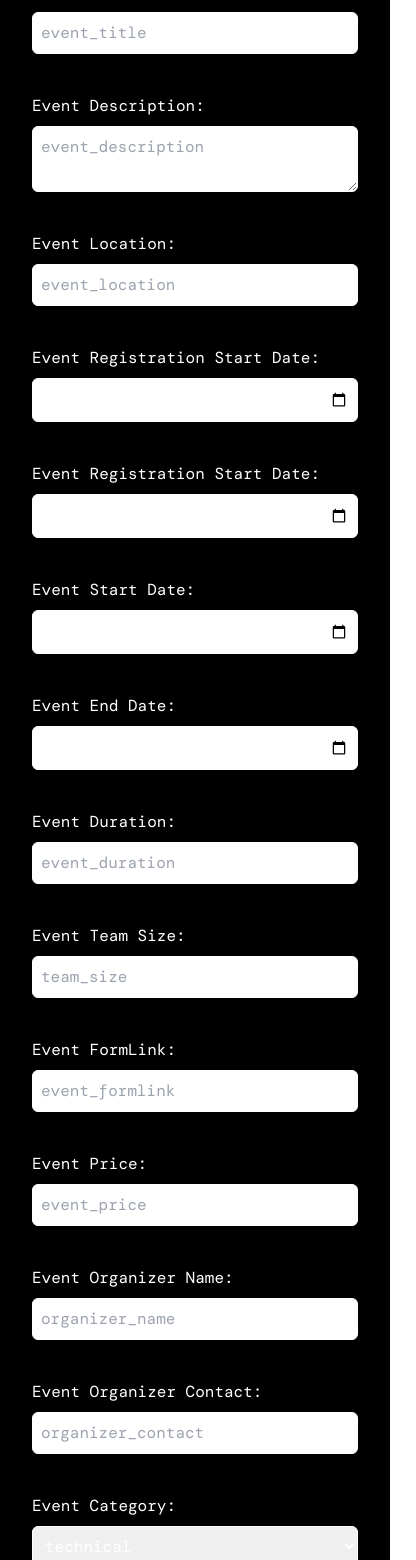
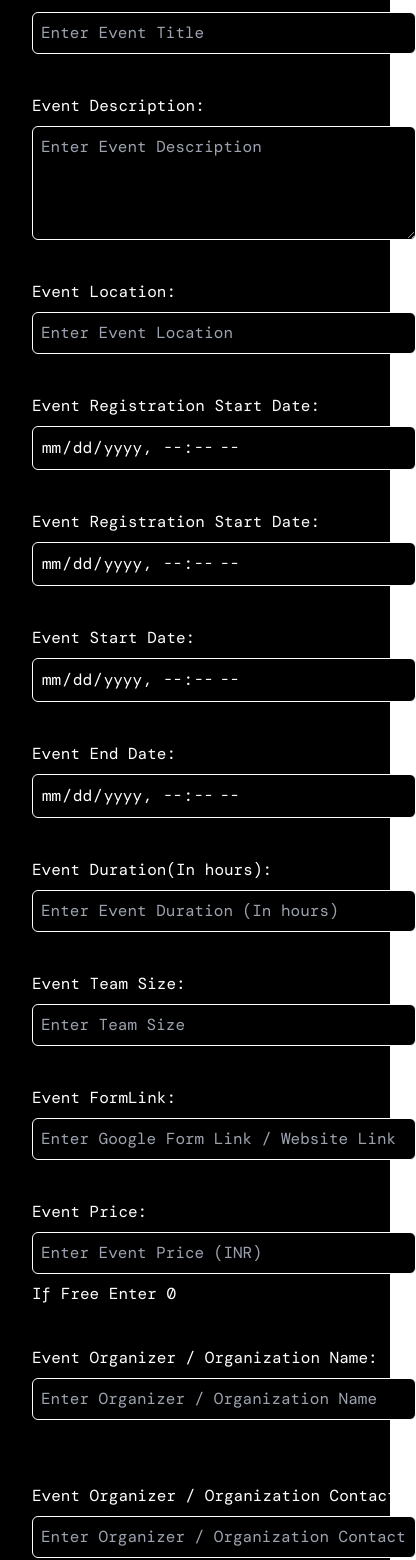
Before and after one commit to TejasNasre/nexmeet, a Next.js app: page /add-event in a window 390 px wide. Shown: the part 148-1708 px from the top of the page, 416 px wide, since content can reach past the window. Built offline with nearby package versions, Linux system fonts and the light colour scheme; no server answers; a web font is replaced by a local one.

Commit message:
fix::hero and add-event

```diff
--- a/src/app/(event)/add-event/page.tsx
+++ b/src/app/(event)/add-event/page.tsx
@@ -120,34 +120,36 @@ export default function AddEvent() {
           <label htmlFor="event_title">Event Title: </label>
           <input
             type="text"
-            placeholder="event_title"
+            placeholder="Enter Event Title"
             {...register("event_title", { required: true, max: 999, min: 39 })}
-            className="-full border border-white p-2 rounded-md"
+            className="w-full border border-white p-2 rounded-md bg-black text-white"
           />
         </div>
         <div className="flex flex-col gap-2">
           <label htmlFor="event_description">Event Description: </label>
           <textarea
-            placeholder="event_description"
+            placeholder="Enter Event Description"
+            rows={4}
+            cols={50}
             {...register("event_description", {
               required: true,
               max: 999,
               min: 39,
             })}
-            className="w-full border border-white p-2 rounded-md"
+            className="w-full border border-white p-2 rounded-md bg-black text-white"
           />
         </div>
         <div className="flex flex-col gap-2">
           <label htmlFor="event_location">Event Location: </label>
           <input
             type="text"
-            placeholder="event_location"
+            placeholder="Enter Event Location"
             {...register("event_location", {
               required: true,
               max: 999,
               min: 38,
             })}
-            className="w-full border border-white p-2 rounded-md"
+            className="w-full border border-white p-2 rounded-md bg-black text-white"
           />
         </div>
         <div className="flex flex-col gap-2">
@@ -158,7 +160,7 @@ export default function AddEvent() {
             type="datetime-local"
             placeholder="event_registration_startdate"
             {...register("event_registration_startdate", { required: true })}
-            className="w-full border border-white p-2 rounded-md"
+            className="w-full border border-white p-2 rounded-md bg-black text-white"
           />
         </div>
         <div className="flex flex-col gap-2">
@@ -169,7 +171,7 @@ export default function AddEvent() {
             type="datetime-local"
             placeholder="event_registration_enddate"
             {...register("event_registration_enddate", { required: true })}
-            className="w-full border border-white p-2 rounded-md"
+            className="w-full border border-white p-2 rounded-md bg-black text-white"
           />
         </div>
         <div className="flex flex-col gap-2">
@@ -178,7 +180,7 @@ export default function AddEvent() {
             type="datetime-local"
             placeholder="event_startdate"
             {...register("event_startdate", { required: true })}
-            className="w-full border border-white p-2 rounded-md"
+            className="w-full border border-white p-2 rounded-md bg-black text-white"
           />
         </div>
         <div className="flex flex-col gap-2">
@@ -187,61 +189,66 @@ export default function AddEvent() {
             type="datetime-local"
             placeholder="event_enddate"
             {...register("event_enddate", { required: true })}
-            className="w-full border border-white p-2 rounded-md"
+            className="w-full border border-white p-2 rounded-md bg-black text-white"
           />
         </div>
         <div className="flex flex-col gap-2">
-          <label htmlFor="event_duration">Event Duration: </label>
+          <label htmlFor="event_duration">Event Duration(In hours): </label>
           <input
             type="number"
-            placeholder="event_duration"
+            placeholder="Enter Event Duration (In hours)"
             {...register("event_duration", { required: true })}
-            className="w-full border border-white p-2 rounded-md"
+            className="w-full border border-white p-2 rounded-md bg-black text-white"
           />
         </div>
         <div className="flex flex-col gap-2">
           <label htmlFor="team_size">Event Team Size: </label>
           <input
             type="number"
-            placeholder="team_size"
+            placeholder="Enter Team Size"
             {...register("team_size", { required: true })}
-            className="w-full border border-white p-2 rounded-md"
+            className="w-full border border-white p-2 rounded-md bg-black text-white"
           />
         </div>
         <div className="flex flex-col gap-2">
           <label htmlFor="event_formlink">Event FormLink: </label>
           <input
             type="url"
-            placeholder="event_formlink"
+            placeholder="Enter Google Form Link / Website Link"
             {...register("event_formlink", { required: true })}
-            className="w-full border border-white p-2 rounded-md"
+            className="w-full border border-white p-2 rounded-md bg-black text-white"
           />
         </div>
         <div className="flex flex-col gap-2">
           <label htmlFor="event_price">Event Price: </label>
           <input
             type="number"
-            placeholder="event_price"
+            placeholder="Enter Event Price (INR)"
             {...register("event_price", { required: true })}
-            className="w-full border border-white p-2 rounded-md"
+            className="w-full border border-white p-2 rounded-md bg-black text-white"
+          />
+          <p>If Free Enter 0</p>
+        </div>
+        <div className="flex flex-col gap-2">
+          <label htmlFor="organizer_name">
+            Event Organizer / Organization Name:{" "}
+          </label>
+          <input
+            type="text"
+            placeholder="Enter Organizer / Organization Name"
+            {...register("organizer_name", { required: true })}
+            className="w-full border border-white p-2 rounded-md bg-black text-white"
           />
         </div>
         <div className="flex flex-col gap-2">
-          <label htmlFor="organizer_name">Event Organizer Name: </label>
-          <input
-            type="text"
-            placeholder="organizer_name"
-            {...register("organizer_name", { required: true })}
-            className="w-full border border-white p-2 rounded-md"
-          />
-        </div>
-        <div className="flex flex-col gap-2">
-          <label htmlFor="organizer_contact">Event Organizer Contact: </label>
+          <label htmlFor="organizer_contact">
+            Event Organizer / Organization Contact:{" "}
+          </label>
           <input
             type="tel"
-            placeholder="organizer_contact"
+            placeholder="Enter Organizer / Organization Contact"
             {...register("organizer_contact", { required: true })}
-            className="w-full border border-white p-2 rounded-md"
+            className="w-full border border-white p-2 rounded-md bg-black text-white"
           />
         </div>
 
@@ -249,7 +256,7 @@ export default function AddEvent() {
           <label htmlFor="event_category">Event Category: </label>
           <select
             {...register("event_category", { required: true })}
-            className="w-full border border-white p-2 rounded-md"
+            className="w-full border border-white p-2 rounded-md bg-black text-white"
           >
             <option value="technical">technical</option>
             <option value="sports">sports</option>
@@ -260,7 +267,7 @@ export default function AddEvent() {
         </div>
 
         <div className="flex flex-col gap-2">
-          <label htmlFor="event_image">Event Images: </label>
+          <label htmlFor="event_image">Event Poster: </label>
           <input
             id="event_image"
             type="file"
@@ -269,8 +276,9 @@ export default function AddEvent() {
             ref={imageInputRef}
             onChange={(e) => handleImageChange(e)}
             disabled={isPending}
-            className="w-full border border-white p-2 rounded-md"
+            className="w-full border border-white p-2 rounded-md bg-black text-white"
           />
+          <p>Max Images 5 (First Image Should Be Your Event Poster)</p>
         </div>
         <div className="flex flex-wrap justify-start items-center gap-4">
           {imageUrls.length > 0 ? (
@@ -294,23 +302,28 @@ export default function AddEvent() {
           <label htmlFor="event_tags">Event Tags: </label>
           <input
             type="text"
-            placeholder="event_tags"
+            placeholder="Enter Event Tags (Comma Separated)"
             {...register("event_tags", { required: true })}
-            className="w-full border border-white p-2 rounded-md"
+            className="w-full border border-white p-2 rounded-md bg-black text-white"
           />
+          <p>Enter Tags Comma Seprated Ex:(#xyz,#xyz)</p>
         </div>
         <div className="flex flex-col gap-2">
           <label htmlFor="event_social_links">Event Social Link: </label>
           <input
             type="text"
-            placeholder="event_social_links"
+            placeholder="Enter Event Social Links (Comma Separated)"
             {...register("event_social_links", { required: true })}
-            className="w-full border border-white p-2 rounded-md"
+            className="w-full border border-white p-2 rounded-md bg-black text-white"
           />
+          <p>
+            Enter Social Links Comma Seprated
+            Ex:(https://linkedin.com,https://insta.com)
+          </p>
         </div>
         <button
           type="submit"
-          className="w-full border border-white p-2 rounded-md hover:bg-white hover:text-black"
+          className="w-full border border-white p-2 rounded-md bg-black text-white hover:bg-white hover:text-black"
           disabled={isPending}
         >
           {isPending ? "Submitting..." : "Submit"}
--- a/src/app/events/page.tsx
+++ b/src/app/events/page.tsx
@@ -121,7 +121,7 @@ const Page: React.FC = () => {
                     <Image
                       width="500"
                       height="500"
-                      src={JSON.parse(event.event_images[0].url)[0]}
+                      src={JSON.parse(event.event_images[0]?.url)[0]}
                       alt={event.event_title}
                       className="h-64 w-full object-cover transition duration-500 group-hover:scale-105 sm:h-72"
                     />
--- a/src/app/layout.tsx
+++ b/src/app/layout.tsx
@@ -23,7 +23,7 @@ export default function RootLayout({
     <html lang="en">
       <body suppressHydrationWarning={true} className={mono.className}>
         <Header />
-        {children}
+        <main>{children}</main>
       </body>
     </html>
   );
```
Also changed, not shown: src/components/Header.tsx (+28 -7 lines), src/components/Hero.tsx (+24 -110 lines), src/data/community.json (added, +47 -0 lines), src/data/reviews.json (added, +42 -0 lines).
